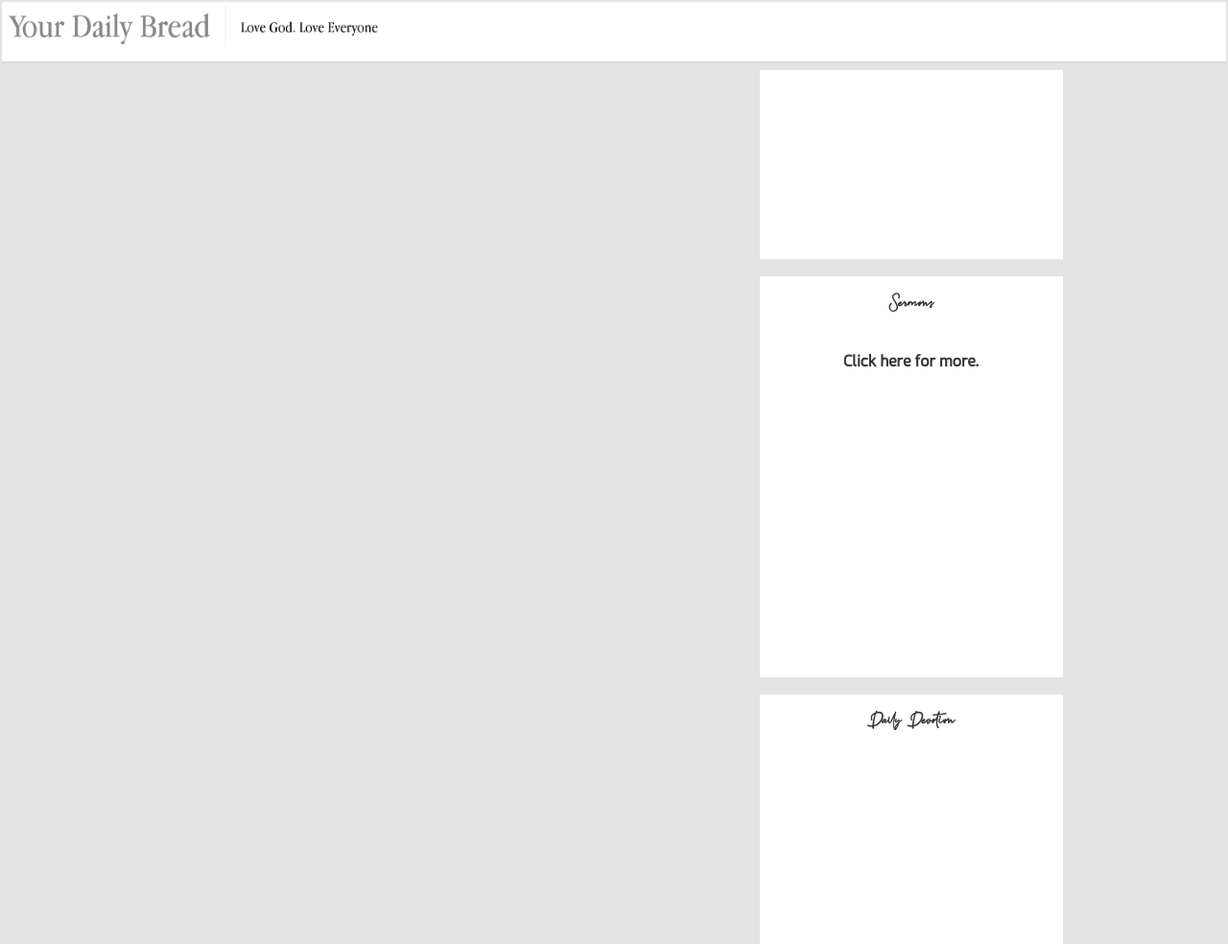
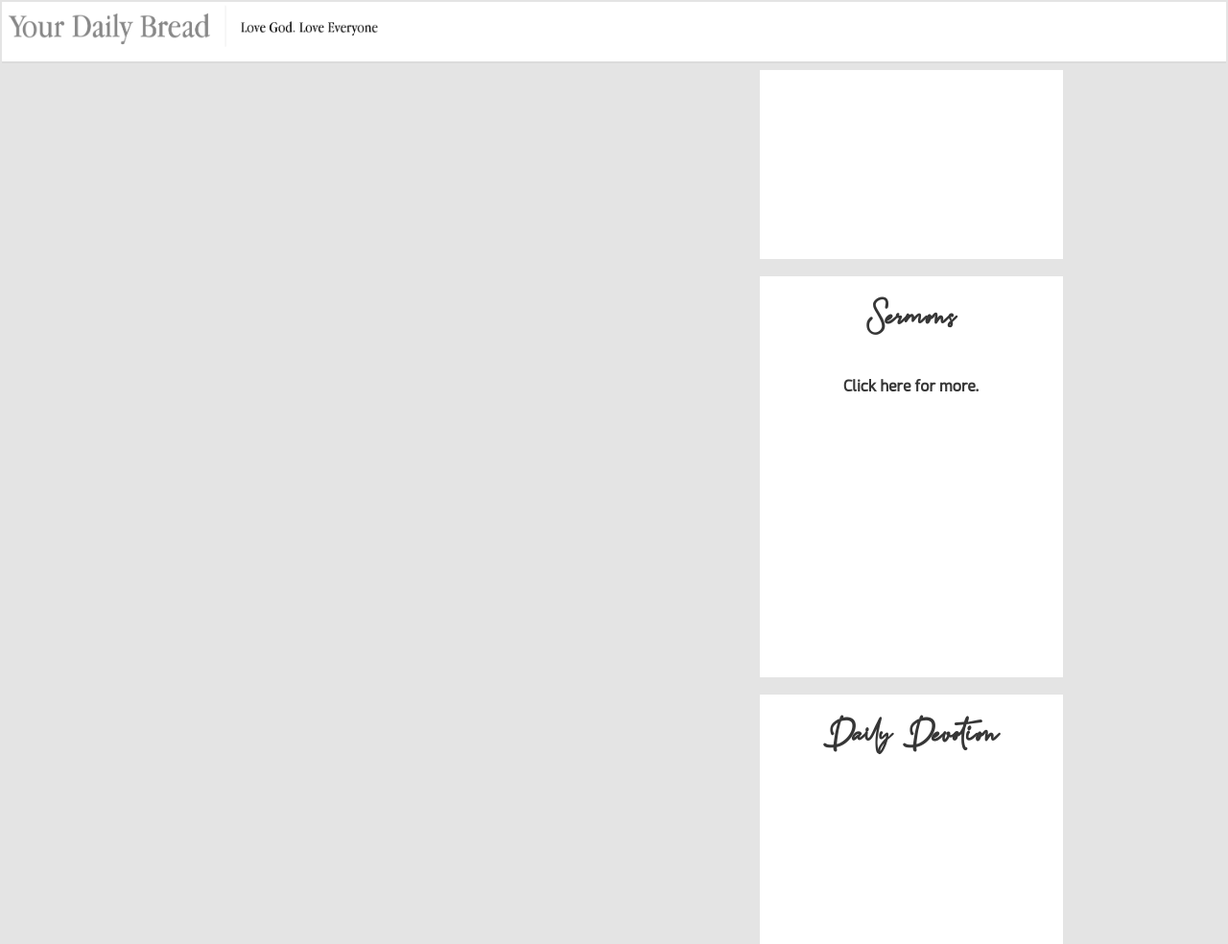
Before and after one commit to Yeshuya/panganiban-tan-midterm-exam, a PHP site: page / in a window 1280 px wide. Shown: the whole page at 96% size. Run offline with PHP 8.4, Linux system fonts and the light colour scheme; data that the repository does not hold is empty.

Commit message:
Update index.php

```diff
--- a/index.php
+++ b/index.php
@@ -59,7 +59,7 @@
             	$text = $value->getElementsByTagName("text")->item(0)->nodeValue;
             ?>
             <br>
-            <b style = "font-size: 20px; font-family: SafiarSignature;">Verse of the Day</b>
+            <b style = "font-size: 40px; font-family: SafiarSignature;">Verse of the Day</b>
             <br><br>
             <b><?php echo $bookname." ".$chapter.":".$verse;?></b><br>
             <?php echo $text;
@@ -68,7 +68,7 @@
             </div>
             <br>
             <div class = "Sermons">
-            <b style = "font-size: 20px; font-family: SafiarSignature;">Sermons</b>
+            <b style = "font-size: 40px; font-family: SafiarSignature;">Sermons</b>
             <br><br>
                     <?php
                         $count1 = 0;
@@ -88,7 +88,7 @@
             </div>
             <br>
             <div class = "DailyDevotion">
-            <b style = "font-size: 20px; font-family: SafiarSignature;">Daily Devotion</b>
+            <b style = "font-size: 40px; font-family: SafiarSignature;">Daily Devotion</b>
             <br><br>
                     <?php
                         $count2 = 0;
```
